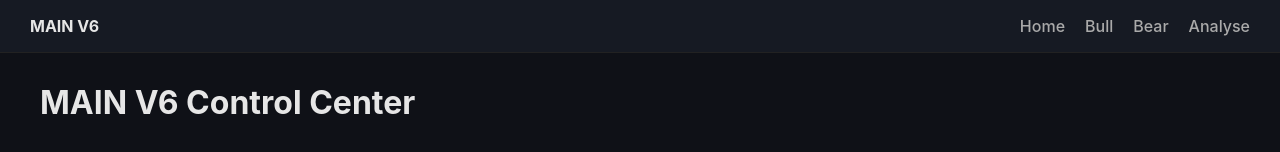
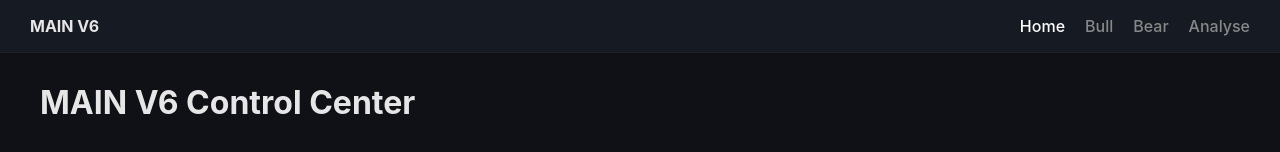
Before and after one commit to franselsimmons/main-funnel-trader, a Next.js app: page / in a window 1280 px wide. Shown: the top 152 px of the page. Built offline with nearby package versions, Linux system fonts and the light colour scheme.

Commit message:
Update Navbar.js

```diff
--- a/components/Navbar.js
+++ b/components/Navbar.js
@@ -1,14 +1,24 @@
 import Link from "next/link"
+import { useRouter } from "next/router"
 
 export default function Navbar() {
+  const router = useRouter()
+
+  const linkStyle = (path) => ({
+    marginLeft: 20,
+    textDecoration: "none",
+    color: router.pathname === path ? "#fff" : "#888",
+    fontWeight: 500
+  })
+
   return (
     <div className="navbar">
       <div><strong>MAIN V6</strong></div>
       <div className="nav-links">
-        <Link href="/">Home</Link>
-        <Link href="/bull">Bull</Link>
-        <Link href="/bear">Bear</Link>
-        <Link href="/analyse">Analyse</Link>
+        <Link href="/" style={linkStyle("/")}>Home</Link>
+        <Link href="/bull" style={linkStyle("/bull")}>Bull</Link>
+        <Link href="/bear" style={linkStyle("/bear")}>Bear</Link>
+        <Link href="/analyse" style={linkStyle("/analyse")}>Analyse</Link>
       </div>
     </div>
   )
```
